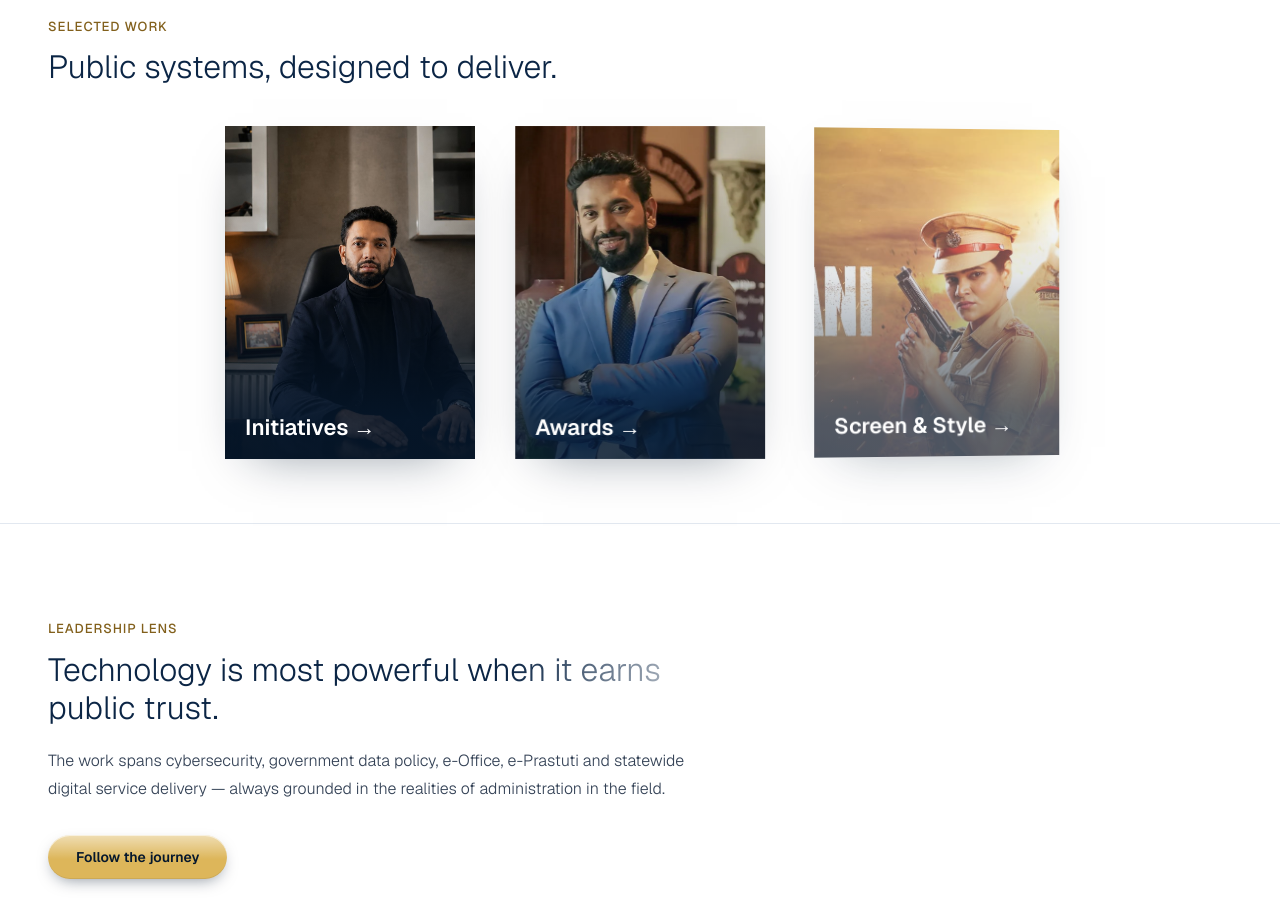
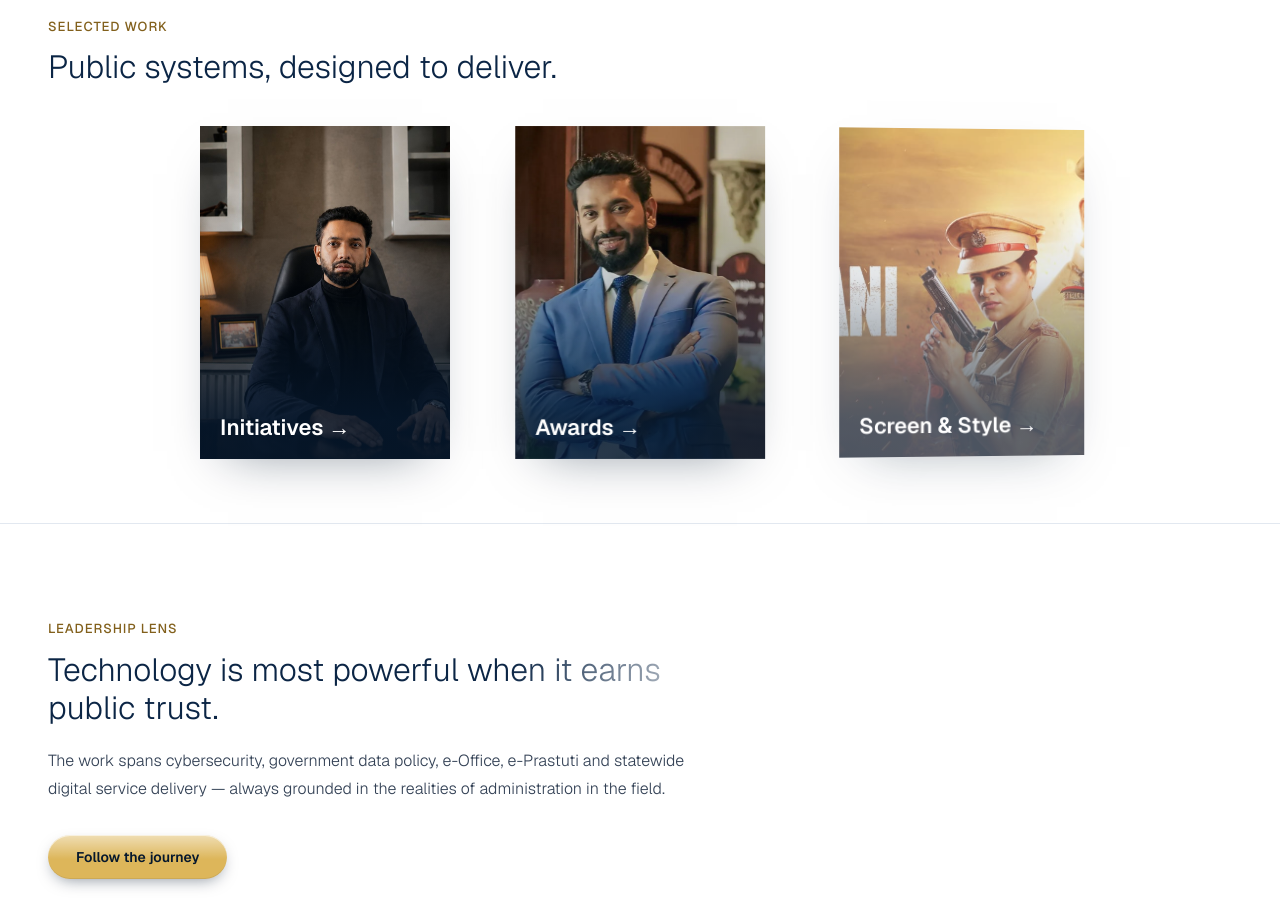
Before and after one commit to Ishaan18singh/ashwani-kumar-website, a Next.js app: page / in a window 1280 px wide. Shown: the part 1700-2623 px from the top of the page. Built offline with nearby package versions, Linux system fonts and the light colour scheme.

Commit message:
Set Selected Work card gap to 65px

```diff
--- a/app/globals.css
+++ b/app/globals.css
@@ -756,7 +756,7 @@ textarea:focus-visible,
   .explore-grid {
     grid-template-columns: repeat(3, 250px);
     justify-content: center;
-    gap: 2.5rem;
+    gap: 65px;
   }
 }
 .explore-card {
```
